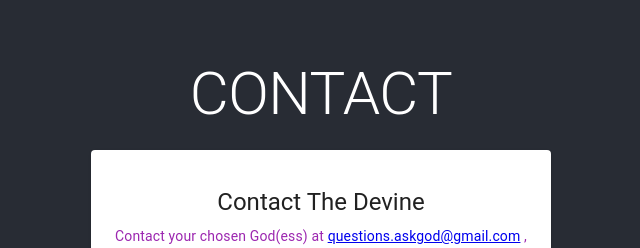
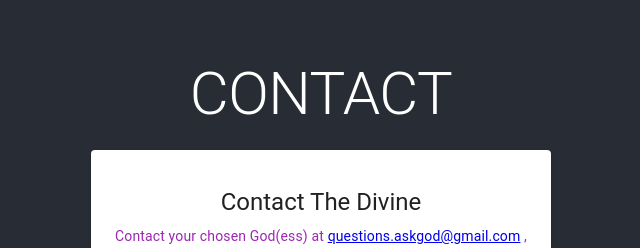
Before and after one commit to DericWard/Ask-God, a React (Create React App) app: page / in a window 1280 px wide. Shown: the top 248 px of the page, without its empty margins (319-959 px from the left). Built offline with nearby package versions, Linux system fonts and the light colour scheme.

Commit message:
spellcheck

```diff
--- a/src/components/ContactForm/index.js
+++ b/src/components/ContactForm/index.js
@@ -38,7 +38,7 @@ function ContactForm() {
       .then(
         (response) => {
           console.log("SUCCESS!", response.status, response.text);
-          alert("Message sent successfully. The devine will get back to you as soon as they're done answering some prayers!");
+          alert("Message sent successfully. The Divine will get back to you as soon as they're done answering some prayers!");
           setFormData({
             subject: "",
             firstName: "",
@@ -80,7 +80,7 @@ function ContactForm() {
       >
         <CardContent>
           <Typography gutterBottom variant="h5">
-            Contact The Devine
+            Contact The Divine
           </Typography>
           <Typography
             gutterBotom
```
